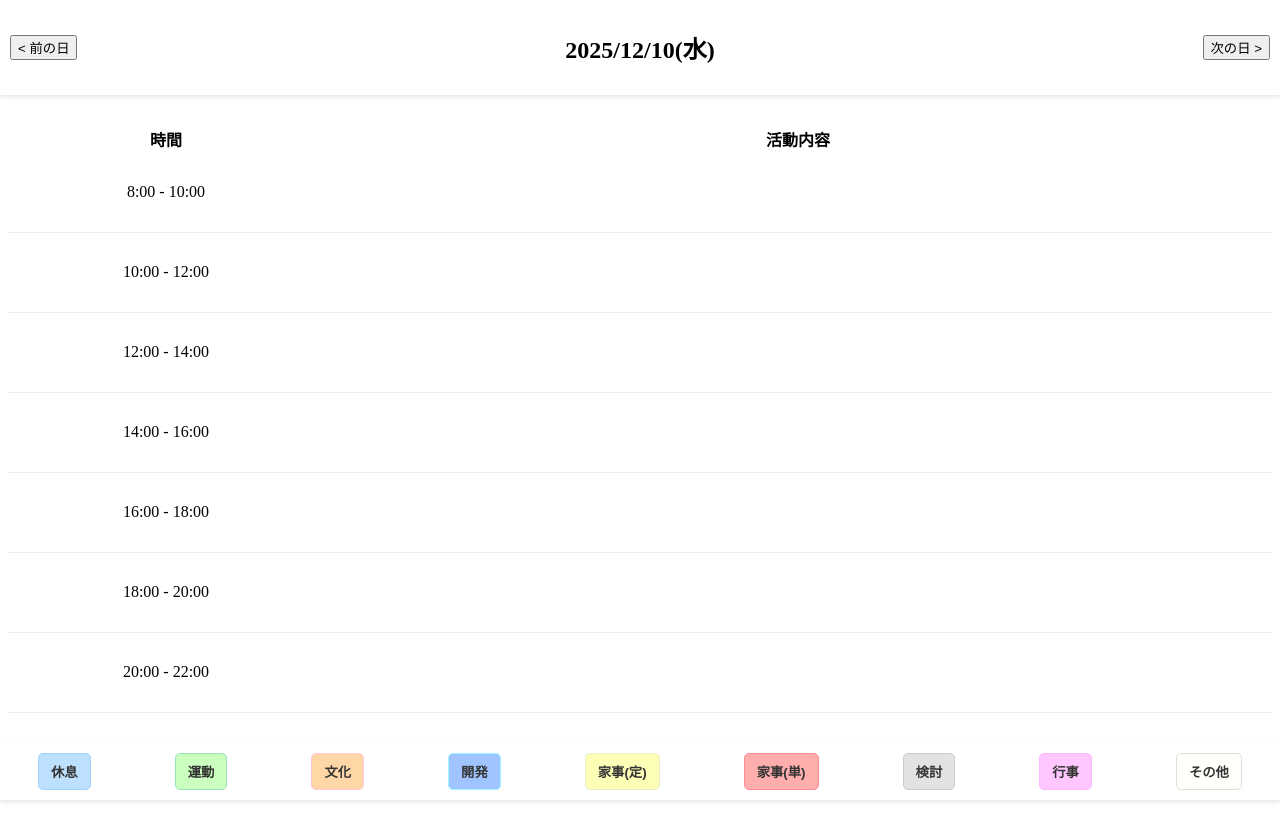
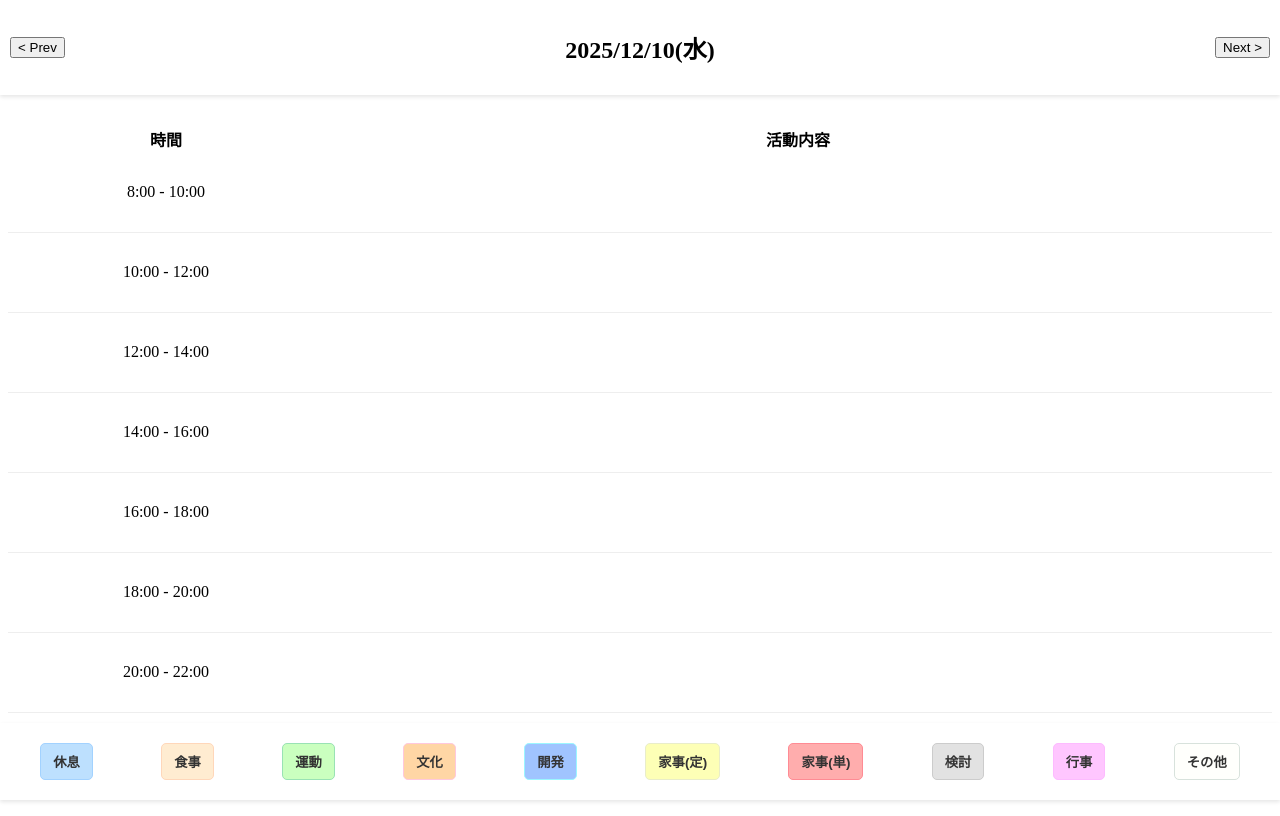
Before and after one commit to siwasu17/holiday-recorder, a Vue app: page / in a window 1280 px wide. Built offline with nearby package versions, Linux system fonts and the light colour scheme; the HTML template or start-up script is replaced by a standard one.

Commit message:
保存した内容を時間割上に表示、各種調整

```diff
--- a/src/App.vue
+++ b/src/App.vue
@@ -2,9 +2,9 @@
   <div id="activity-tracker-app" class="app-container">
     <div class="header-fixed">
       <div class="date-navigation">
-        <button @click="previousDay" class="nav-button">&lt; 前の日</button>
+        <button @click="previousDay" class="nav-button">&lt; Prev</button>
         <h2 class="current-date">{{ formattedDate }}</h2>
-        <button @click="nextDay" class="nav-button">次の日 &gt;</button>
+        <button @click="nextDay" class="nav-button">Next &gt;</button>
       </div>
     </div>
 
@@ -27,7 +27,9 @@
           >
             <td class="time-label">{{ slot.label }}</td>
             <td class="activity-cell">
-              <div class="activity-item"></div>
+              <div class="activity-item" v-for="actKey in activities.get(slot.start)" :key="actKey">
+                {{ getActLabel(actKey) }}
+              </div>
             </td>
           </tr>
         </tbody>
@@ -53,23 +55,23 @@
 </template>
 
 <script setup lang="ts">
-import { ref, computed, shallowReactive } from 'vue'
+import { ref, computed, shallowReactive, reactive } from 'vue'
 
 const currentDate = ref(new Date())
 
 const currentTimeSlot = ref<string | null>(null)
 
 type ActivityTasksMap = Map<string, string[]>
-// TODO: key-value
-// slotKey -> [category, category...]
-// Map構造の方が良さそう
-const activities: ActivityTasksMap = shallowReactive(new Map())
+
+// timeSlot -> taskCategories
+const activities: ActivityTasksMap = reactive(new Map())
 
 /**
  * 活動カテゴリのリスト (定数)
  */
 const categories = [
   { key: 'rest', label: '休息', color: '#BDE0FE', border: '#A2D2FF' }, // 水色
+  { key: 'meal', label: '食事', color: '#FFECD1', border: '#FFD7BA' }, // 淡いオレンジベージュ
   { key: 'exercise', label: '運動', color: '#CAFFBF', border: '#99E2B4' }, // 薄緑
   { key: 'culture', label: '文化', color: '#FFD6A5', border: '#FFC8DD' }, // 薄橙
   { key: 'dev', label: '開発', color: '#A0C4FF', border: '#9BF6FF' }, // 青
@@ -111,6 +113,10 @@ const formattedDate = computed(() => {
 })
 
 // --- Methods (関数) ---
+
+const getActLabel = (actKey: string) => {
+  return categories.find((c) => c.key == actKey)?.label ?? '不明'
+}
 
 /**
  * 日付を指定日数分変更する
@@ -237,7 +243,7 @@ const selectTimeSlot = (timeSlotKey: string) => {
   display: flex;
   flex-wrap: wrap;
   justify-content: space-around;
-  /* padding: 10px; */
+  padding: 10px;
   gap: 8px;
 }
 
```
